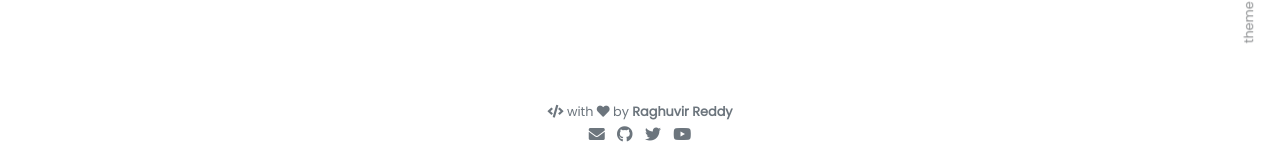
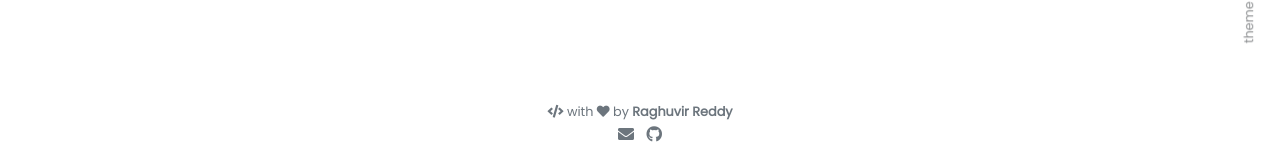
Before and after one commit to raghuvir1/raghuvir1.github.io, a Jekyll site: the page built from index.md, in a window 1280 px wide. Shown: the part 737-897 px from the top of the page. Built offline with Jekyll 4.4.1, drawn with Linux system fonts in a browser that asks for light colours; nearby versions of some CDN libraries; our own code applies the rules of GitHub Pages for plain Markdown files.

Commit message:
cofig, deletions

```diff
--- a/_config.yml
+++ b/_config.yml
@@ -35,10 +35,10 @@ nav_exclude:                                            # The following paths ar
 ### Author Info ###
 author:
   name              : Raghuvir Reddy
-  image             : assets/pngs/display.png #https://dogtime.com/assets/uploads/gallery/pembroke-welsh-corgi-dog-breed-pictures/prance-8.jpg
+  image             :  https://dogtime.com/assets/uploads/gallery/pembroke-welsh-corgi-dog-breed-pictures/prance-8.jpg
 #  behance           : your_username
 # dribbble          : your_username
-  email             : username@domain.com
+  email             : raghuvir.reddy97@gmail.com
 #  facebook          : your_username
   github            : raghuvir1 # JPN
 # gitlab            : your_username
@@ -51,9 +51,9 @@ author:
 # stackoverflow     : your_user_id
 # tumblr            : your_username.tumblr.com
 #  twitch            : your_username
-  twitter           : your_username
+# twitter           : your_username
 #  vimeo             : your_username
-  youtube           : your_channel_name
+#  youtube           : your_channel_name
 # keybase           : your_username
 
 
```
Also changed, not shown: LICENSE.md (deleted), assets/pngs/cars.png (deleted), assets/pngs/examplevegaeditor.png (deleted), assets/pngs/vegaMultipleWays.png (deleted), assets/pngs/vegaliteTake2.png (deleted), 1 other file.
